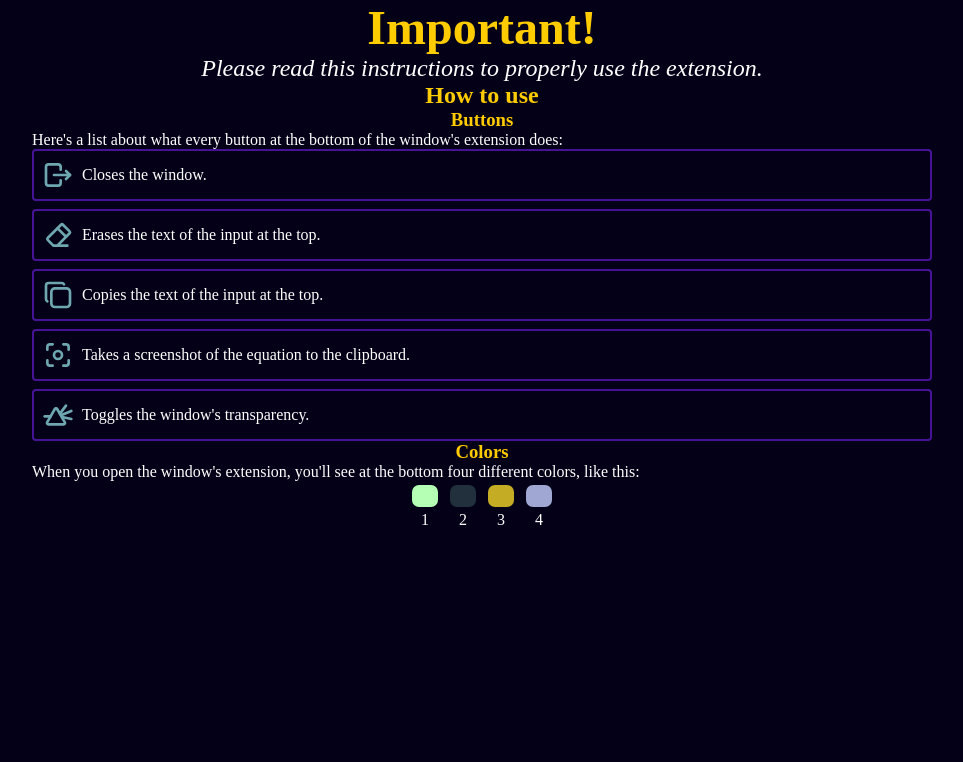
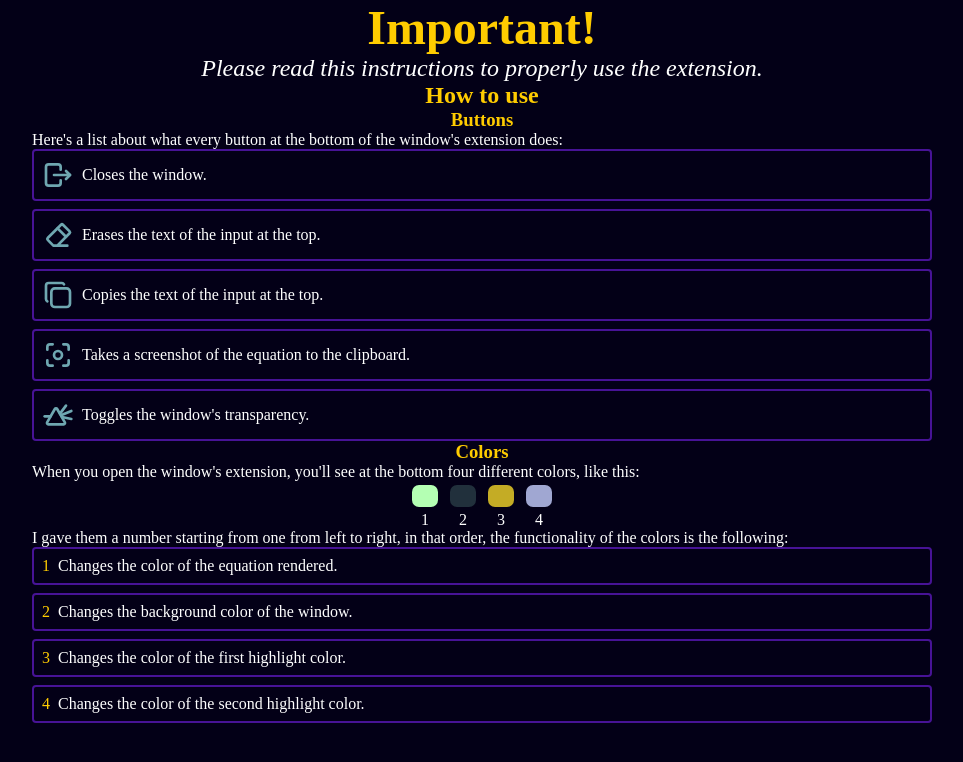
Before and after one commit to Eckry/latex-equations-web, a React (Vite) app: page / in a window 1280 px wide. Shown: the top 762 px of the page, without its empty margins (158-1121 px from the left). Built offline with nearby package versions, Linux system fonts and the light colour scheme.

Commit message:
add instructions for color buttons

```diff
--- a/src/App.css
+++ b/src/App.css
@@ -27,7 +27,7 @@ h3 {
   max-width: 900px;
 }
 
-ul {
+ul, ol {
   display: flex;
   flex-direction: column;
   gap: 8px;
@@ -39,3 +39,7 @@ ul {
   align-items: center;
   gap: 8px;
 }
+
+.number-highlighted {
+  color: var(--yellow);
+}
--- a/src/App.tsx
+++ b/src/App.tsx
@@ -28,6 +28,13 @@ function App() {
             return <Color color={color} number={idx} />
           })}
         </div>
+        <p>I gave them a number starting from one from left to right, in that order, the functionality of the colors is the following:</p>
+        <ol>
+          <li><span className="number-highlighted">1</span>Changes the color of the equation rendered.</li>
+          <li><span className="number-highlighted">2</span>Changes the background color of the window.</li>
+          <li><span className="number-highlighted">3</span>Changes the color of the first highlight color.</li>
+          <li><span className="number-highlighted">4</span>Changes the color of the second highlight color.</li>
+        </ol>
       </section>
     </div>
   )
```
